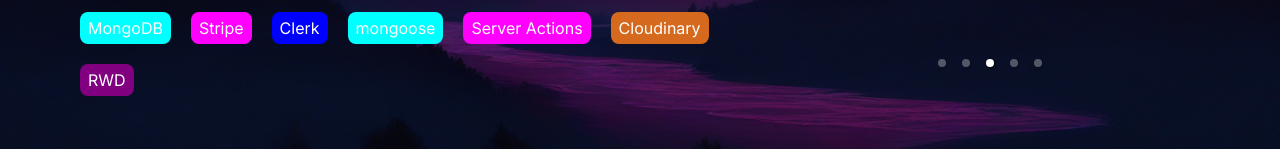
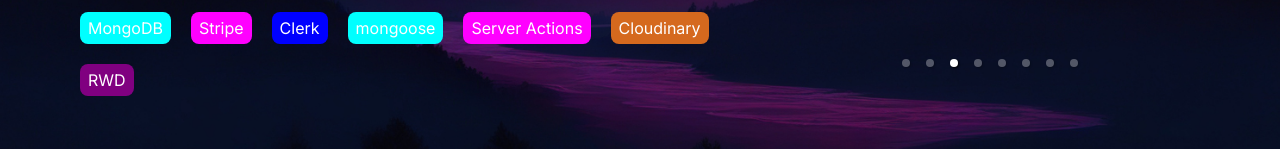
Before and after one commit to SzEmil/full-stack-dev-cv, a Next.js app: page /projects/1 in a window 1280 px wide. Shown: the part 507-656 px from the top of the page. Built offline with nearby package versions, Linux system fonts and the light colour scheme.

Commit message:
project images

```diff
--- a/mocks/projectsList.ts
+++ b/mocks/projectsList.ts
@@ -11,6 +11,9 @@
       '/projects/pixelPerfect/pixel3.png',
       '/projects/pixelPerfect/pixel4.png',
       '/projects/pixelPerfect/pixel5.png',
+      '/projects/pixelPerfect/pixel6.png',
+      '/projects/pixelPerfect/pixel7.png',
+      '/projects/pixelPerfect/pixel8.png',
     ],
     tech: [
       'HTML5',
```
